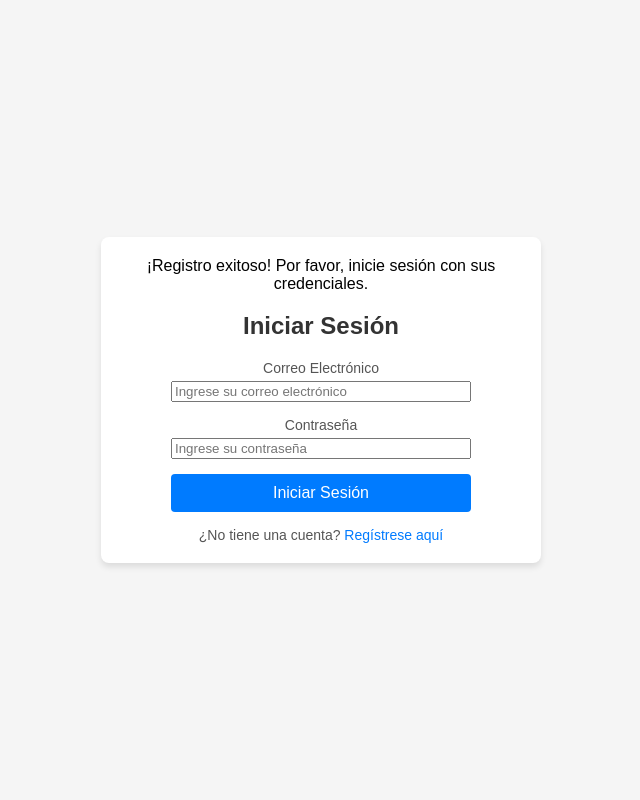
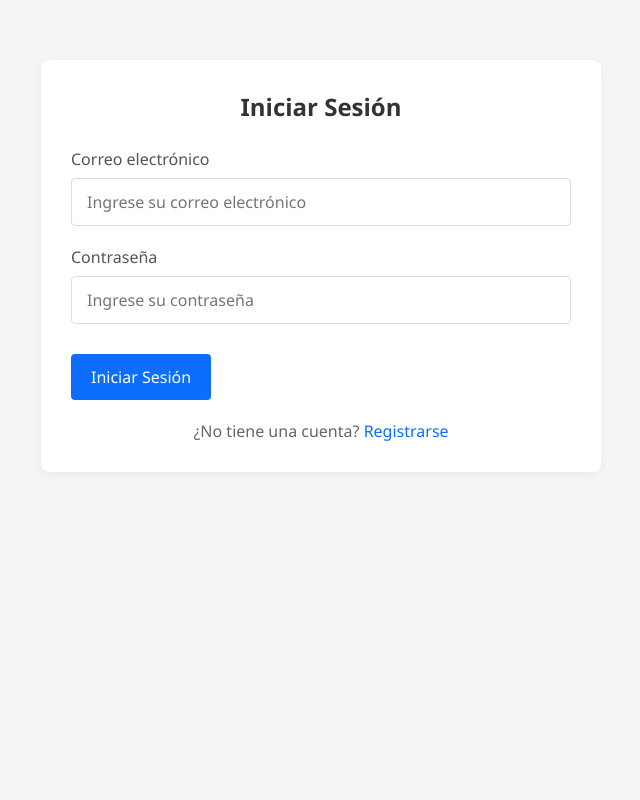
Before and after one commit to Candex22/Pa-ol_T3, a PHP site: page /components/login.php in a window 1280 px wide. Shown: the whole page, without its empty margins (319-959 px from the left). Run offline with PHP 8.4, Linux system fonts and the light colour scheme; the visitor is signed in with stand-in values (Sample User, id 1); some libraries are stand-ins or nearby versions.

Commit message:
alertas y estilo

```diff
--- a/components/login.php
+++ b/components/login.php
@@ -11,18 +11,24 @@ if ($_SERVER["REQUEST_METHOD"] == "POST") {
 
     // Validar campos vacíos
     if (empty($correo) || empty($contrasena)) {
-        die("Error: Todos los campos son obligatorios.");
+        $_SESSION["login_error"] = "Todos los campos son obligatorios.";
+        header("Location: login.php");
+        exit();
     }
 
     // Validar formato de correo
     if (!filter_var($correo, FILTER_VALIDATE_EMAIL)) {
-        die("Error: Formato de correo electrónico no válido.");
+        $_SESSION["login_error"] = "Formato de correo electrónico no válido.";
+        header("Location: login.php");
+        exit();
     }
 
     // Consultar el usuario en la base de datos
     $stmt = $conn->prepare("SELECT id_user, contrasena FROM usuario WHERE correo_electronico = ?");
     if (!$stmt) {
-        die("Error en la preparación: " . $conn->error);
+        $_SESSION["login_error"] = "Error en la preparación: " . $conn->error;
+        header("Location: login.php");
+        exit();
     }
 
     $stmt->bind_param("s", $correo);
@@ -44,10 +50,14 @@ if ($_SERVER["REQUEST_METHOD"] == "POST") {
             header("Location: ../index.php");
             exit();
         } else {
-            die("Error: Contraseña incorrecta.");
+            $_SESSION["login_error"] = "Contraseña incorrecta.";
+            header("Location: login.php");
+            exit();
         }
     } else {
-        die("Error: No se encontró una cuenta con ese correo electrónico.");
+        $_SESSION["login_error"] = "No se encontró una cuenta con ese correo electrónico.";
+        header("Location: login.php");
+        exit();
     }
 
     $stmt->close();
@@ -61,34 +71,61 @@ if ($_SERVER["REQUEST_METHOD"] == "POST") {
 <head>
     <meta charset="UTF-8">
     <meta name="viewport" content="width=device-width, initial-scale=1.0">
-    <link type="text">
-    <link rel="stylesheet" href="../styles/login.css">
+    <link rel="stylesheet" href="../styles/register.css">
+    <script src="https://cdn.jsdelivr.net/npm/sweetalert2@11"></script>
+    <script src="../scripts/alertas.js"></script>
     <title>Sistema de Pañol - Iniciar Sesión</title>
 
 </head>
 
 <body>
-    <div class="login-container">
+    <div class="container">
+        <div class="form-container">
         <?php if (isset($_SESSION["registro_exitoso"]) && $_SESSION["registro_exitoso"] === true): ?>
-            <div class="alert alert-success">
-                ¡Registro exitoso! Por favor, inicie sesión con sus credenciales.
-            </div>
+            <script>
+                document.addEventListener('DOMContentLoaded', function() {
+                    Swal.fire({
+                        icon: 'success',
+                        title: '¡Registro exitoso!',
+                        text: 'Por favor, inicie sesión con sus credenciales.',
+                        confirmButtonColor: '#3085d6',
+                        confirmButtonText: 'Aceptar'
+                    });
+                });
+            </script>
             <?php unset($_SESSION["registro_exitoso"]); ?>
         <?php endif; ?>
-        <h2 class="login-title">Iniciar Sesión</h2>
+        <?php if (isset($_SESSION["login_error"])): ?>
+            <script>
+                document.addEventListener('DOMContentLoaded', function() {
+                    Swal.fire({
+                        icon: 'error',
+                        title: 'Error de inicio de sesión',
+                        text: '<?php echo $_SESSION["login_error"]; ?>',
+                        confirmButtonColor: '#d33',
+                        confirmButtonText: 'Aceptar'
+                    });
+                });
+            </script>
+            <?php unset($_SESSION["login_error"]); ?>
+        <?php endif; ?>
+        <h2 class="form-title">Iniciar Sesión</h2>
         <form action="login.php" method="POST">
             <div class="form-group">
-                <label class="form-label" for="correo_electronico">Correo Electrónico</label>
-                <input type="email" class="form-control" id="correo_electronico" name="correo_electronico" placeholder="Ingrese su correo electrónico">
+                <label class="form-label" for="correo_electronico">Correo electrónico</label>
+                <input type="email" class="form-control" id="correo_electronico" name="correo_electronico" placeholder="Ingrese su correo electrónico" required>
             </div>
             <div class="form-group">
                 <label class="form-label" for="contrasena">Contraseña</label>
-                <input type="password" class="form-control" id="contrasena" name="contrasena" placeholder="Ingrese su contraseña">
+                <input type="password" class="form-control" id="contrasena" name="contrasena" placeholder="Ingrese su contraseña" required>
             </div>
-            <button type="submit" class="btn">Iniciar Sesión</button>
+            <div class="form-actions">
+                <button type="submit" class="btn btn-primary">Iniciar Sesión</button>
+            </div>
         </form>
         <div class="form-footer">
-            ¿No tiene una cuenta? <a href="./register.php">Regístrese aquí</a>
+            ¿No tiene una cuenta? <a href="./register.php">Registrarse</a>
+        </div>
         </div>
     </div>
 </body>
--- /dev/null
+++ b/scripts/alertas.js
@@ -0,0 +1,24 @@
+// Funcionalidad para limpiar el formulario de registro
+document.addEventListener('DOMContentLoaded', function() {
+    var btnLimpiar = document.getElementById('btn-limpiar');
+    if (btnLimpiar) {
+        btnLimpiar.addEventListener('click', function() {
+            var form = btnLimpiar.closest('form');
+            if (form) {
+                form.reset();
+            }
+        });
+    }
+
+    // Validación en tiempo real para nombre y apellido
+    function soloLetras(e) {
+        let valor = e.target.value;
+        // Solo letras y espacios, máximo 20 caracteres
+        valor = valor.replace(/[^A-Za-zÁÉÍÓÚáéíóúÑñ ]/g, "").substring(0, 20);
+        e.target.value = valor;
+    }
+    var nombre = document.getElementById('nombre');
+    var apellido = document.getElementById('apellido');
+    if (nombre) nombre.addEventListener('input', soloLetras);
+    if (apellido) apellido.addEventListener('input', soloLetras);
+});
--- a/styles/login.css
+++ /dev/null
@@ -1,80 +0,0 @@
-body {
-    display: flex;
-    justify-content: center;
-    align-items: center;
-    min-height: 100vh;
-    margin: 0;
-    font-family: Arial, sans-serif;
-    background-color: #f5f5f5;
-}
-
-.login-container {
-    background-color: #fff;
-    padding: 20px;
-    border-radius: 8px;
-    box-shadow: 0 4px 6px rgba(0, 0, 0, 0.1);
-    width: 100%;
-    max-width: 400px;
-    text-align: center;
-}
-
-.login-title {
-    margin-bottom: 20px;
-    font-size: 24px;
-    font-weight: bold;
-    color: #333;
-}
-
-.form-group {
-    margin-bottom: 15px;
-    width: 100%;
-    display: flex;
-    flex-direction: column;
-    align-items: center;
-}
-
-
-.form-control {
-    width: 100%;
-    max-width: 300px;
-    box-sizing: border-box;
-}
-
-.form-label {
-    text-align: left;
-    margin-bottom: 5px;
-    color: #555;
-    font-size: 14px;
-}
-
-.btn {
-    width: 100%;
-    max-width: 300px; /* Limita el ancho máximo del botón */
-    padding: 10px;
-    font-size: 16px;
-    color: #fff;
-    background-color: #007bff;
-    border: none;
-    border-radius: 4px;
-    cursor: pointer;
-    margin: 0 auto; /* Centra el botón horizontalmente */
-}
-
-.btn:hover {
-    background-color: #0056b3;
-}
-
-.form-footer {
-    margin-top: 15px;
-    font-size: 14px;
-    color: #555;
-}
-
-.form-footer a {
-    color: #007bff;
-    text-decoration: none;
-}
-
-.form-footer a:hover {
-    text-decoration: underline;
-}
--- a/styles/register.css
+++ b/styles/register.css
@@ -58,6 +58,14 @@ body {
     max-width: 600px;
     margin: 40px auto;
     padding: 20px;
+}
+
+.container2 {
+    min-height: 100vh;
+    display: flex;
+    align-items: center;
+    justify-content: center;
+    background: transparent;
 }
 
 .form-container {
```
Also changed, not shown: components/register.php (+29 -7 lines).
